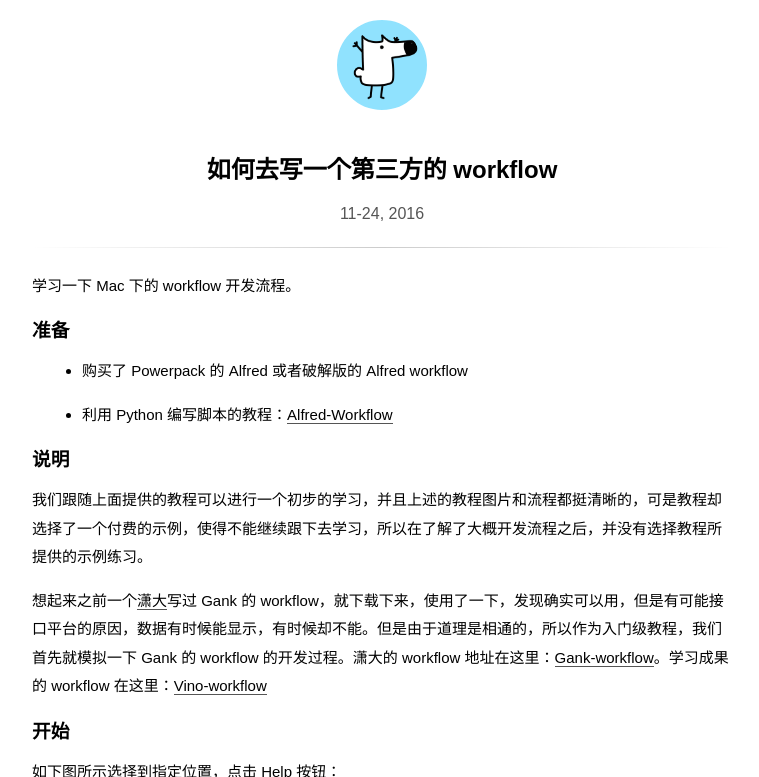
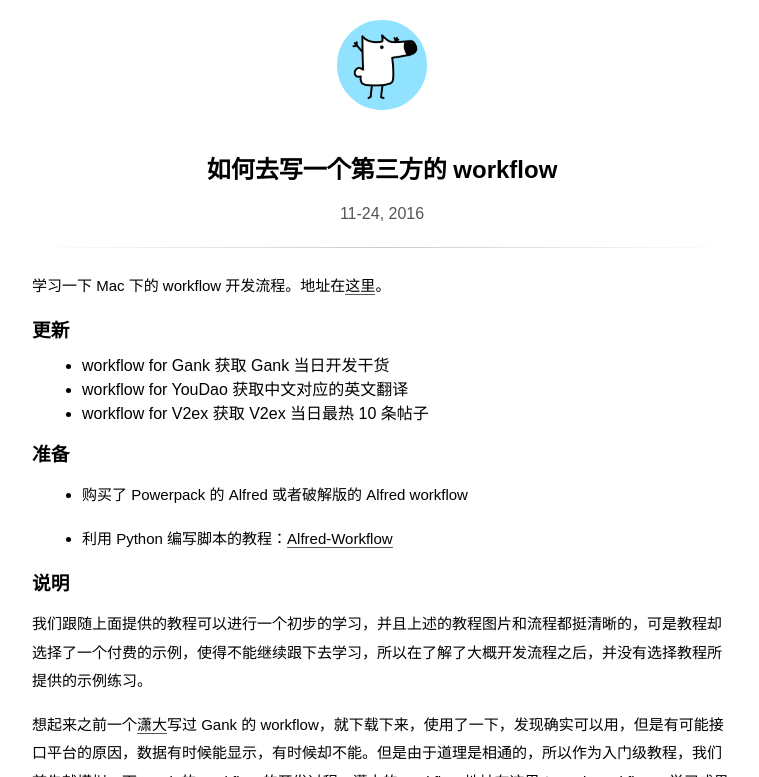
Before and after one commit to wuchangfeng/wuchangfeng.github.io, a Jekyll site: the page built from _posts/2016-11-24--how-to-write-a-workflow-for-mac.md, in a window 1280 px wide and 900 px high, cut to the strip 0-777 px from the top of the window. Shown: the whole strip, without its empty margins (258-1017 px from the left). Built offline with Jekyll 4.4.1, drawn with Linux system fonts in a browser that asks for light colours; some web fonts are replaced; comment, search, counter and statistics services are not loaded.

Commit message:
blog update

```diff
--- a/_posts/2016-11-24--how-to-write-a-workflow-for-mac.md
+++ b/_posts/2016-11-24--how-to-write-a-workflow-for-mac.md
@@ -5,7 +5,13 @@
 categories: Mac
 ---
 
-学习一下 Mac 下的 workflow 开发流程。
+学习一下 Mac 下的 workflow 开发流程。地址在[这里](https://github.com/wuchangfeng/Vino-Workflow)。
+
+### 更新
+
+* workflow for Gank 获取 Gank 当日开发干货
+* workflow for YouDao 获取中文对应的英文翻译
+* workflow for V2ex 获取 V2ex 当日最热 10 条帖子
 
 ### 准备
 
```
